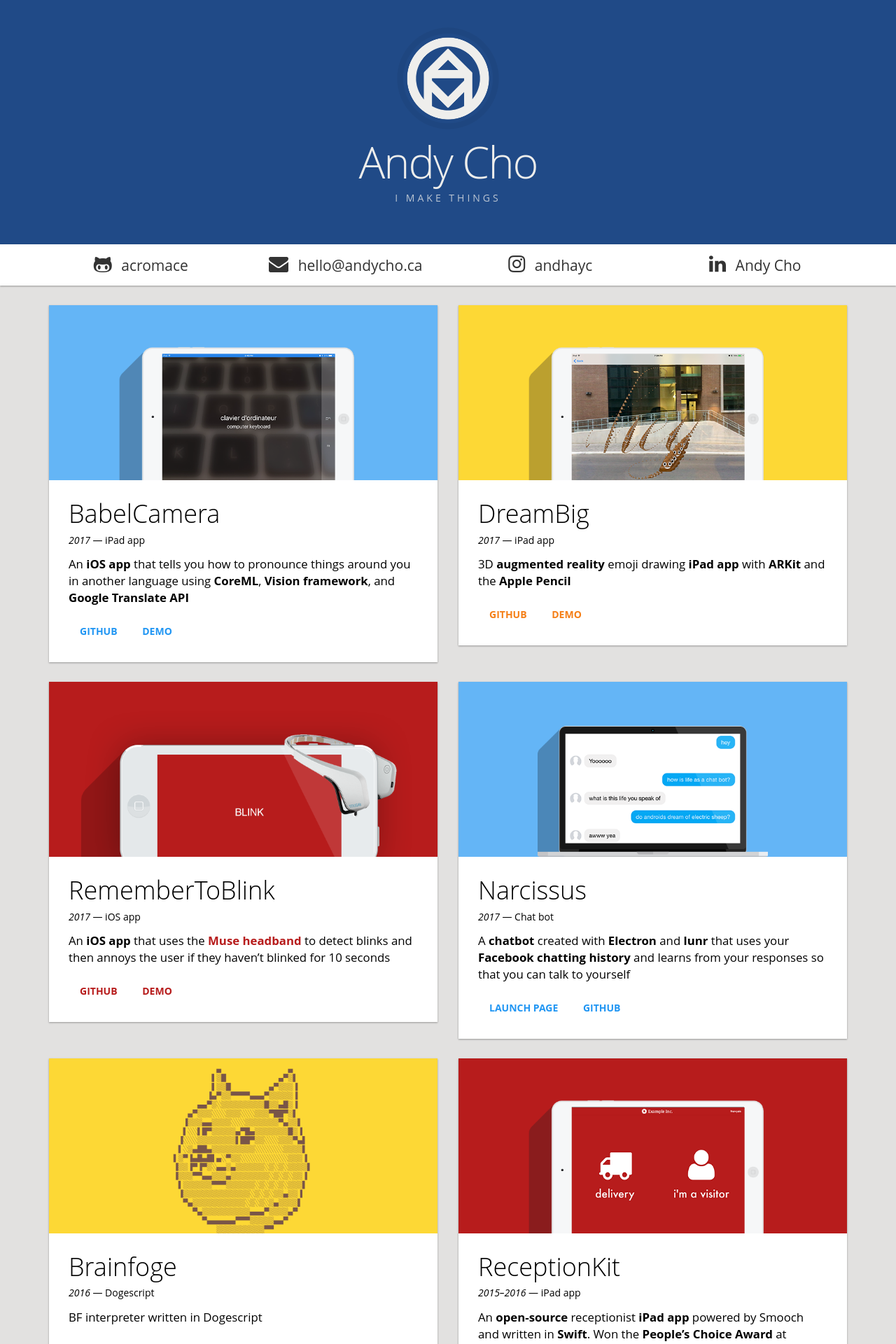
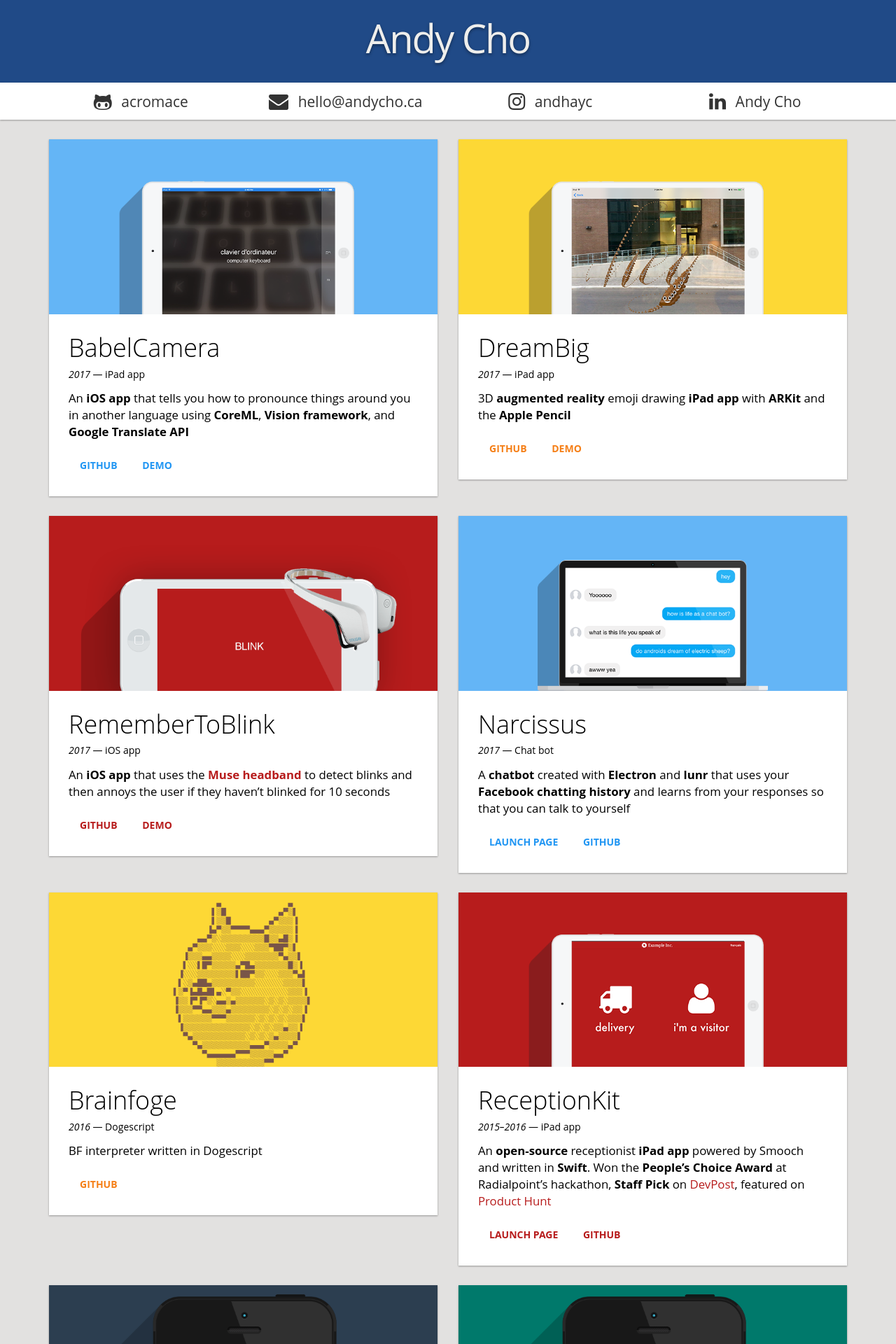
Before and after one commit to AcroMace/acromace.github.io, a Jekyll site: the page built from index.html, in a window 1280 px wide. Shown: the top 1920 px of the page at 70% size. Built offline with Jekyll 4.4.1, drawn with Linux system fonts in a browser that asks for light colours.

Commit message:
Simplify header
Logo, caption are both gone from the header. The contact text also now
collapse at smaller screen sizes so that all of the buttons fit in one
line instead of expanding into multiple lines.

```diff
--- a/_includes/contact_bar.html
+++ b/_includes/contact_bar.html
@@ -1,30 +1,30 @@
 <div class="contact card-shadow">
   <div class="container">
-    <div class="col-md-6 col-lg-3">
+    <div class="col-xs-3">
       <a href="https://github.com/acromace">
         <div type="button" class="btn btn-default btn-contact">
-          <i class="fa fa-github-alt fa-2x"></i> <p>acromace</p>
+          <i class="fa fa-github-alt fa-2x"></i> <p class="hidden-xs hidden-sm">acromace</p>
         </div>
       </a>
     </div>
-    <div class="col-md-6 col-lg-3">
+    <div class="col-xs-3">
       <a href="mailto:hello@andycho.ca">
         <div type="button" class="btn btn-default btn-contact">
-          <i class="fa fa-envelope fa-2x"></i> <p>hello@andycho.ca</p>
+          <i class="fa fa-envelope fa-2x"></i> <p class="hidden-xs hidden-sm">hello@andycho.ca</p>
         </div>
       </a>
     </div>
-    <div class="col-md-6 col-lg-3">
+    <div class="col-xs-3">
       <a href="https://www.instagram.com/andhayc/">
         <div type="button" class="btn btn-default btn-contact">
-          <i class="fa fa-instagram fa-2x"></i> <p>andhayc</p>
+          <i class="fa fa-instagram fa-2x"></i> <p class="hidden-xs hidden-sm">andhayc</p>
         </div>
       </a>
     </div>
-    <div class="col-md-6 col-lg-3">
+    <div class="col-xs-3">
       <a href="https://ca.linkedin.com/in/acromace/">
         <div type="button" class="btn btn-default btn-contact">
-          <i class="fa fa-linkedin fa-2x"></i> <p>Andy Cho</p>
+          <i class="fa fa-linkedin fa-2x"></i> <p class="hidden-xs hidden-sm">Andy Cho</p>
         </div>
       </a>
     </div>
--- a/_includes/jumbotron.html
+++ b/_includes/jumbotron.html
@@ -1,7 +1,3 @@
-<div class="jumbotron">
-  <div class="container">
-    <img src="{{ site.baseurl }}/resources/logo.png" id="logo"/>
-    <h1>Andy Cho</h1>
-    <h5>I make things</h5>
-  </div>
+<div class="header">
+  <p id="site-title">Andy Cho</p>
 </div>
--- a/resources/andy.css
+++ b/resources/andy.css
@@ -25,39 +25,20 @@
 
 /* Header */
 
-#logo {
-	display: block;
-	margin-left: auto;
-	margin-right: auto;
-	max-width: 128px;
-	width: 128px;
-	border-radius: 100%;
-	box-shadow: 0 0 0 0.618em rgba(0, 0, 0, 0.05);
-}
-
-#site-title {
-	text-shadow: 0 1px 3px rgba(0, 0, 0, 0.3);
-}
-
-
-/* Jumbotron */
-
-.jumbotron {
+.header {
 	color: #eeeeec;
 	background-color: #204a87;
 	text-align: center;
 	margin-bottom: 0;
+	padding: 1em;
 }
 
-.jumbotron h1 {
+#site-title {
+	font-family: "Raleway", "Open Sans", "Helvetica Neue", Helvetica, Arial, "Lucida Grande", sans-serif;
+	font-size: 4em;
+	font-weight: 400;
+	text-shadow: 0 2px 4px rgba(0, 0, 0, 0.4);
 	letter-spacing: -2px;
-}
-
-.jumbotron h5 {
-	text-transform: uppercase;
-	letter-spacing: 4px;
-	font-weight: 400;
-	opacity: 0.75;
 }
 
 
@@ -67,15 +48,23 @@
 	width: 100%;
 	background-color: white;
 	position: relative;
-	padding: 0.6em;
+	padding: 0.4em;
 }
 
 .contact p {
+	font-family: "Open Sans", "Helvetica Neue", Helvetica, Arial, "Lucida Grande", sans-serif;
 	font-size: 1.5em;
+	font-weight: 400;
 	margin-left: 10px;
 	margin-top: auto;
 	margin-bottom: auto;
-	display: inline;
+	display: inline-block;
+	vertical-align: middle;
+}
+
+.contact i {
+	display: inline-block;
+	vertical-align: middle;
 }
 
 .contact .container {
```
